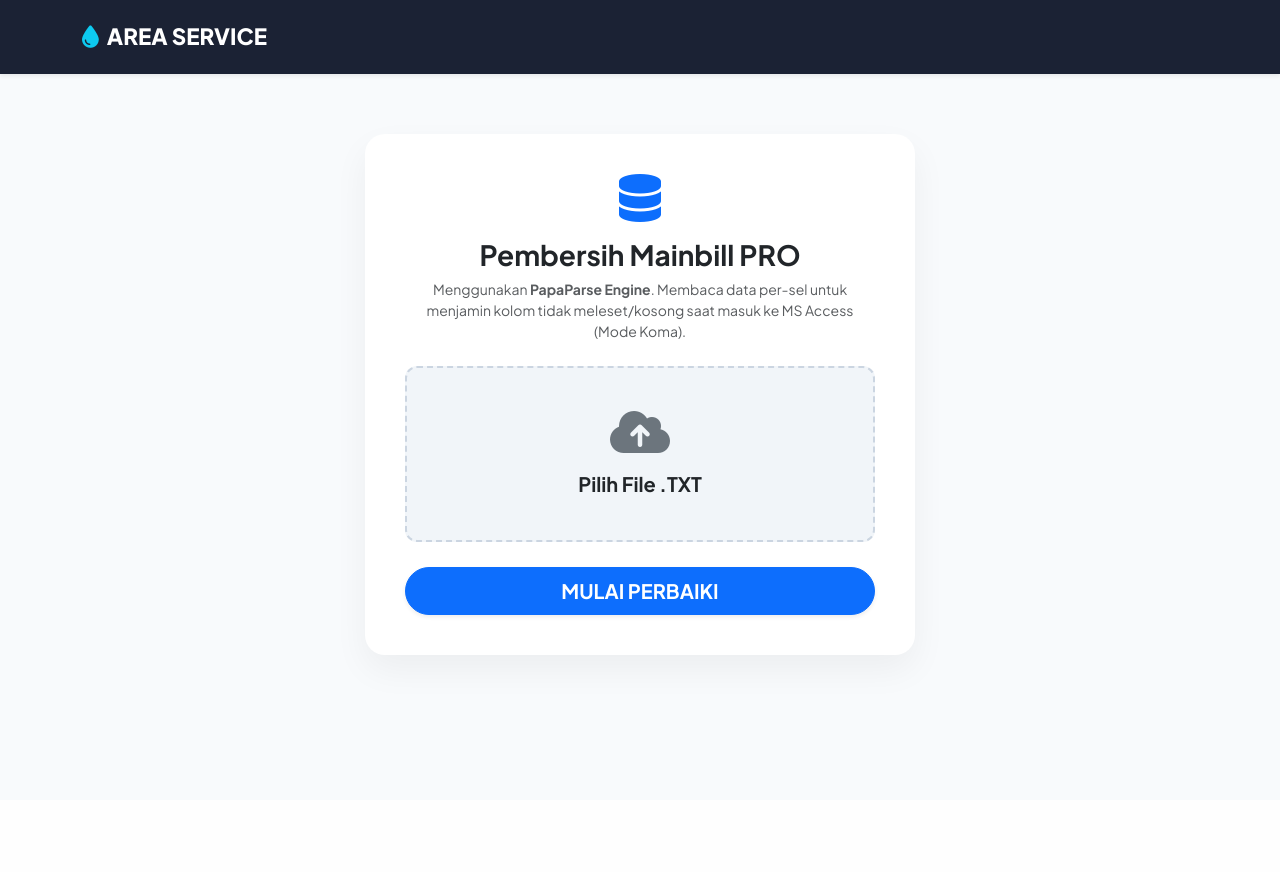
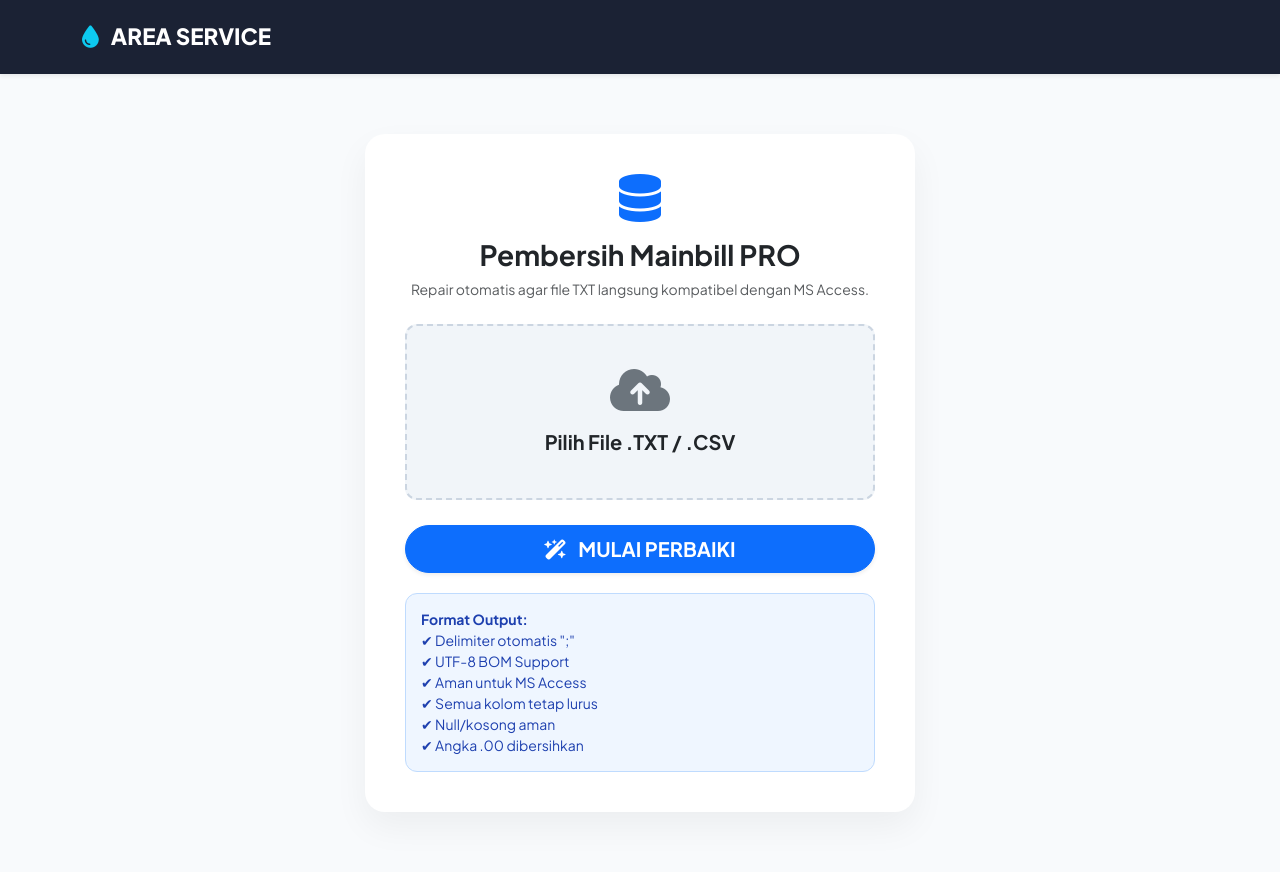
Before and after one commit to krackxor/Penagihan, a Flask app: page /repair-mainbill in a window 1280 px wide. Before the commit the page ends 668 px from the top, so only its background shows below. Run offline with Flask 3, Linux system fonts and the light colour scheme; some libraries are stand-ins or nearby versions.

Commit message:
Update repair_mainbill.html

```diff
--- a/templates/repair_mainbill.html
+++ b/templates/repair_mainbill.html
@@ -10,45 +10,139 @@
     <link href="https://fonts.googleapis.com/css2?family=Plus+Jakarta+Sans:wght@400;600;700;800&display=swap" rel="stylesheet">
 
     <style>
-        body { background-color: #f8fafc; font-family: 'Plus Jakarta Sans', sans-serif; }
-        .navbar { background: rgba(15, 23, 42, 0.95); padding: 15px 0; }
-        .navbar-brand { font-weight: 800; font-size: 1.4rem; color: white !important; text-decoration: none;}
+        body {
+            background-color: #f8fafc;
+            font-family: 'Plus Jakarta Sans', sans-serif;
+        }
+
+        .navbar {
+            background: rgba(15, 23, 42, 0.95);
+            padding: 15px 0;
+        }
+
+        .navbar-brand {
+            font-weight: 800;
+            font-size: 1.4rem;
+            color: white !important;
+            text-decoration: none;
+        }
 
         .upload-card {
-            background: white; border-radius: 20px; box-shadow: 0 15px 35px rgba(0,0,0,0.05);
-            padding: 40px; margin: 60px auto; max-width: 550px; text-align: center;
+            background: white;
+            border-radius: 20px;
+            box-shadow: 0 15px 35px rgba(0,0,0,0.05);
+            padding: 40px;
+            margin: 60px auto;
+            max-width: 550px;
+            text-align: center;
         }
 
         .drop-zone {
-            border: 2px dashed #cbd5e1; border-radius: 12px; background: #f1f5f9;
-            cursor: pointer; padding: 40px 20px; margin-bottom: 25px; transition: 0.3s;
+            border: 2px dashed #cbd5e1;
+            border-radius: 12px;
+            background: #f1f5f9;
+            cursor: pointer;
+            padding: 40px 20px;
+            margin-bottom: 25px;
+            transition: 0.3s;
         }
-        .drop-zone:hover { border-color: #2563eb; background: #eff6ff; }
+
+        .drop-zone:hover {
+            border-color: #2563eb;
+            background: #eff6ff;
+        }
+
+        .info-box {
+            background: #eff6ff;
+            border: 1px solid #bfdbfe;
+            color: #1e40af;
+            padding: 15px;
+            border-radius: 12px;
+            font-size: 14px;
+            text-align: left;
+            margin-top: 20px;
+        }
+
+        .status-box {
+            margin-top: 15px;
+            font-size: 14px;
+            text-align: left;
+        }
+
+        .success-text {
+            color: #16a34a;
+            font-weight: bold;
+        }
+
+        .error-text {
+            color: #dc2626;
+            font-weight: bold;
+        }
     </style>
 </head>
 <body>
 
 <nav class="navbar shadow-sm">
     <div class="container">
-            <a class="navbar-brand" href="#"><i class="fa-solid fa-droplet text-info me-2"></i>AREA SERVICE</a>
+        <a class="navbar-brand" href="#">
+            <i class="fa-solid fa-droplet text-info me-2"></i>
+            AREA SERVICE
+        </a>
     </div>
 </nav>
 
 <div class="container">
     <div class="upload-card">
+
         <i class="fa-solid fa-database fa-3x text-primary mb-3"></i>
-            <h3 class="fw-bold text-dark mb-2">Pembersih Mainbill PRO</h3>
-            <p class="text-muted small mb-4">Menggunakan <b>PapaParse Engine</b>. Membaca data per-sel untuk menjamin kolom tidak meleset/kosong saat masuk ke MS Access (Mode Koma).</p>
 
-            <div id="dropZone" class="drop-zone" onclick="document.getElementById('fileInput').click()">
+        <h3 class="fw-bold text-dark mb-2">
+            Pembersih Mainbill PRO
+        </h3>
+
+        <p class="text-muted small mb-4">
+            Repair otomatis agar file TXT langsung kompatibel dengan MS Access.
+        </p>
+
+        <div id="dropZone"
+             class="drop-zone"
+             onclick="document.getElementById('fileInput').click()">
+
             <i class="fa-solid fa-cloud-arrow-up fa-3x mb-3 text-secondary"></i>
-                <h5 id="fileNameDisplay" class="fw-bold text-dark mb-1">Pilih File .TXT</h5>
-                <input type="file" id="fileInput" accept=".txt" style="display:none">
+
+            <h5 id="fileNameDisplay"
+                class="fw-bold text-dark mb-1">
+                Pilih File .TXT / .CSV
+            </h5>
+
+            <input
+                type="file"
+                id="fileInput"
+                accept=".txt,.csv"
+                style="display:none"
+            >
         </div>
 
-            <button onclick="processFile()" class="btn btn-primary rounded-pill btn-lg w-100 fw-bold shadow-sm">
+        <button
+            onclick="processFile()"
+            class="btn btn-primary rounded-pill btn-lg w-100 fw-bold shadow-sm">
+
+            <i class="fa-solid fa-wand-magic-sparkles me-2"></i>
             MULAI PERBAIKI
         </button>
+
+        <div id="statusBox" class="status-box"></div>
+
+        <div class="info-box">
+            <b>Format Output:</b><br>
+            ✔ Delimiter otomatis ";"<br>
+            ✔ UTF-8 BOM Support<br>
+            ✔ Aman untuk MS Access<br>
+            ✔ Semua kolom tetap lurus<br>
+            ✔ Null/kosong aman<br>
+            ✔ Angka .00 dibersihkan
+        </div>
+
     </div>
 </div>
 
@@ -56,79 +150,190 @@
 <script src="https://cdnjs.cloudflare.com/ajax/libs/PapaParse/5.4.1/papaparse.min.js"></script>
 
 <script>
-        document.getElementById('fileInput').onchange = function() {
-            if(this.files.length > 0) {
-                document.getElementById('fileNameDisplay').innerHTML = `<i class="fa-solid fa-check text-success"></i> ${this.files[0].name}`;
+
+    const fileInput = document.getElementById('fileInput');
+    const fileNameDisplay = document.getElementById('fileNameDisplay');
+    const statusBox = document.getElementById('statusBox');
+
+    fileInput.addEventListener('change', function () {
+
+        if (this.files.length > 0) {
+
+            fileNameDisplay.innerHTML = `
+                <i class="fa-solid fa-check text-success"></i>
+                ${this.files[0].name}
+            `;
+
+            statusBox.innerHTML = `
+                <div class="success-text">
+                    File siap diproses.
+                </div>
+            `;
         }
-        };
+    });
 
-        function processFile() {
-            const fileInput = document.getElementById('fileInput');
-            if (!fileInput.files[0]) {
-                Swal.fire('Oops!', 'Pilih file terlebih dahulu.', 'warning');
+    async function processFile() {
+
+        const file = fileInput.files[0];
+
+        if (!file) {
+
+            Swal.fire({
+                icon: 'warning',
+                title: 'Oops!',
+                text: 'Pilih file terlebih dahulu.'
+            });
+
             return;
         }
 
         Swal.fire({
-                title: 'Sedang Memproses...',
-                text: 'Menata ulang sel dan menghapus .00 secara presisi...',
+            title: 'Memproses File...',
+            html: 'Sedang membersihkan dan memperbaiki format...',
             allowOutsideClick: false,
-                didOpen: () => { Swal.showLoading(); }
+            didOpen: () => {
+                Swal.showLoading();
+            }
         });
 
-            // MESIN PAPAPARSE BEKERJA DI SINI
-            Papa.parse(fileInput.files[0], {
-                skipEmptyLines: true, // Otomatis buang baris kosong
+        Papa.parse(file, {
+
+            header: false,
+
+            skipEmptyLines: true,
+
+            delimiter: "",
+
             complete: function(results) {
+
+                try {
+
                     let data = results.data;
 
-                    // 1. Loop per Baris
                     for (let i = 0; i < data.length; i++) {
 
-                        // 2. Loop per Kolom dalam baris tersebut
                         for (let j = 0; j < data[i].length; j++) {
-                            if (typeof data[i][j] === 'string') {
-                                let val = data[i][j].trim(); // Bersihkan spasi sisa
 
-                                // Hapus nilai .00 atau ,00 yang ada di akhir angka saja
-                                val = val.replace(/\.00$/, "");
-                                val = val.replace(/,00$/, "");
+                            let val = data[i][j];
 
-                                data[i][j] = val; // Masukkan kembali ke kotaknya
+                            if (val === null || val === undefined) {
+                                val = "";
                             }
+
+                            val = String(val).trim();
+
+                            /*
+                             Hapus .00 atau ,00
+                            */
+                            val = val.replace(/\.00$/g, "");
+                            val = val.replace(/,00$/g, "");
+
+                            /*
+                             Bersihkan karakter aneh
+                            */
+                            val = val.replace(/\u0000/g, "");
+
+                            data[i][j] = val;
                         }
                     }
 
-                    // 3. Susun ulang semua kotak menjadi format KOMA (,) yang lurus murni
+                    /*
+                     Export aman untuk MS Access
+                    */
                     let finalCSV = Papa.unparse(data, {
-                        quotes: false, // Hilangkan semua tanda kutip agar telanjang seperti Book1
-                        delimiter: ",", // Gunakan Koma
+
+                        quotes: true,
+
+                        delimiter: ";",
+
                         newline: "\r\n"
+
                     });
 
-                    // 4. Download file teksnya
-                    const blob = new Blob([finalCSV], { type: 'text/plain;charset=utf-8' });
+                    /*
+                     Tambahkan UTF8 BOM
+                    */
+                    const blob = new Blob(
+                        ["\uFEFF" + finalCSV],
+                        {
+                            type: 'text/plain;charset=utf-8;'
+                        }
+                    );
+
                     const url = URL.createObjectURL(blob);
+
                     const a = document.createElement("a");
 
                     a.href = url;
-                    a.download = fileInput.files[0].name.replace(/\.[^/.]+$/, "") + "_CLEAN.txt";
+
+                    a.download =
+                        file.name.replace(/\.[^/.]+$/, "") +
+                        "_REPAIRED.txt";
+
                     document.body.appendChild(a);
+
                     a.click();
+
                     document.body.removeChild(a);
+
+                    URL.revokeObjectURL(url);
 
                     Swal.fire({
                         icon: 'success',
-                        title: 'Sukses Besar!',
-                        text: 'Kolom dijamin lurus! Silakan Import ke MS Access, pilih Delimited, lalu centang Comma.',
-                        confirmButtonColor: '#0d6efd'
+                        title: 'Berhasil!',
+                        html: `
+                            File berhasil diperbaiki.<br><br>
+                            <b>Import ke MS Access:</b><br>
+                            ✔ Delimited<br>
+                            ✔ Semicolon (;)
+                        `,
+                        confirmButtonColor: '#2563eb'
                     });
+
+                    statusBox.innerHTML = `
+                        <div class="success-text">
+                            Export berhasil dibuat.
+                        </div>
+                    `;
+
+                } catch (err) {
+
+                    console.error(err);
+
+                    Swal.fire({
+                        icon: 'error',
+                        title: 'Gagal',
+                        text: 'Terjadi error saat memproses file.'
+                    });
+
+                    statusBox.innerHTML = `
+                        <div class="error-text">
+                            Error: ${err.message}
+                        </div>
+                    `;
+                }
             },
+
             error: function(err) {
-                    Swal.fire('Error', 'File gagal dibaca oleh sistem.', 'error');
+
+                console.error(err);
+
+                Swal.fire({
+                    icon: 'error',
+                    title: 'Gagal Membaca File',
+                    text: err.message
+                });
+
+                statusBox.innerHTML = `
+                    <div class="error-text">
+                        Gagal membaca file.
+                    </div>
+                `;
             }
         });
     }
+
 </script>
+
 </body>
 </html>
```
Lines whose indentation alone changed are shown as unchanged.
